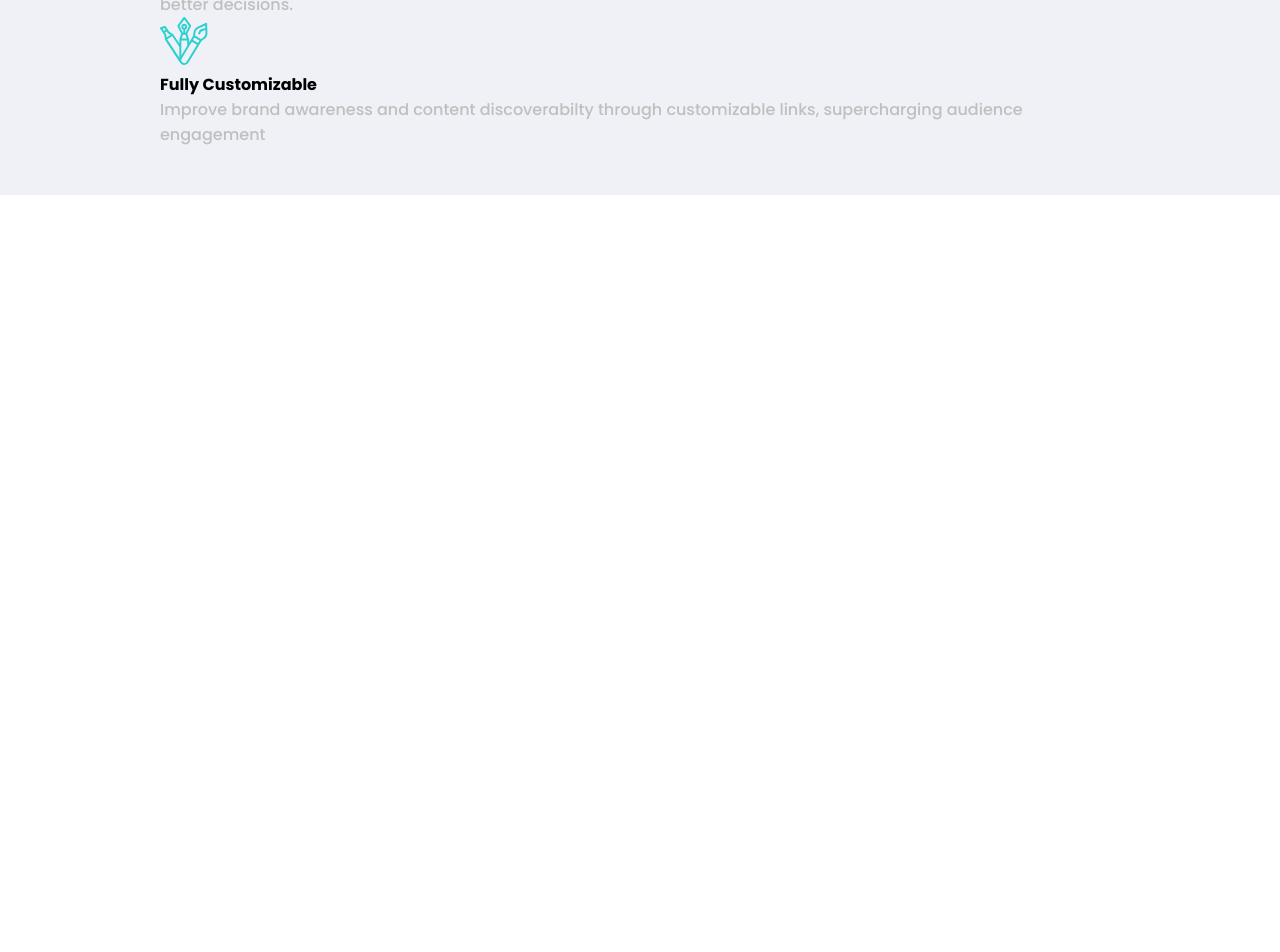
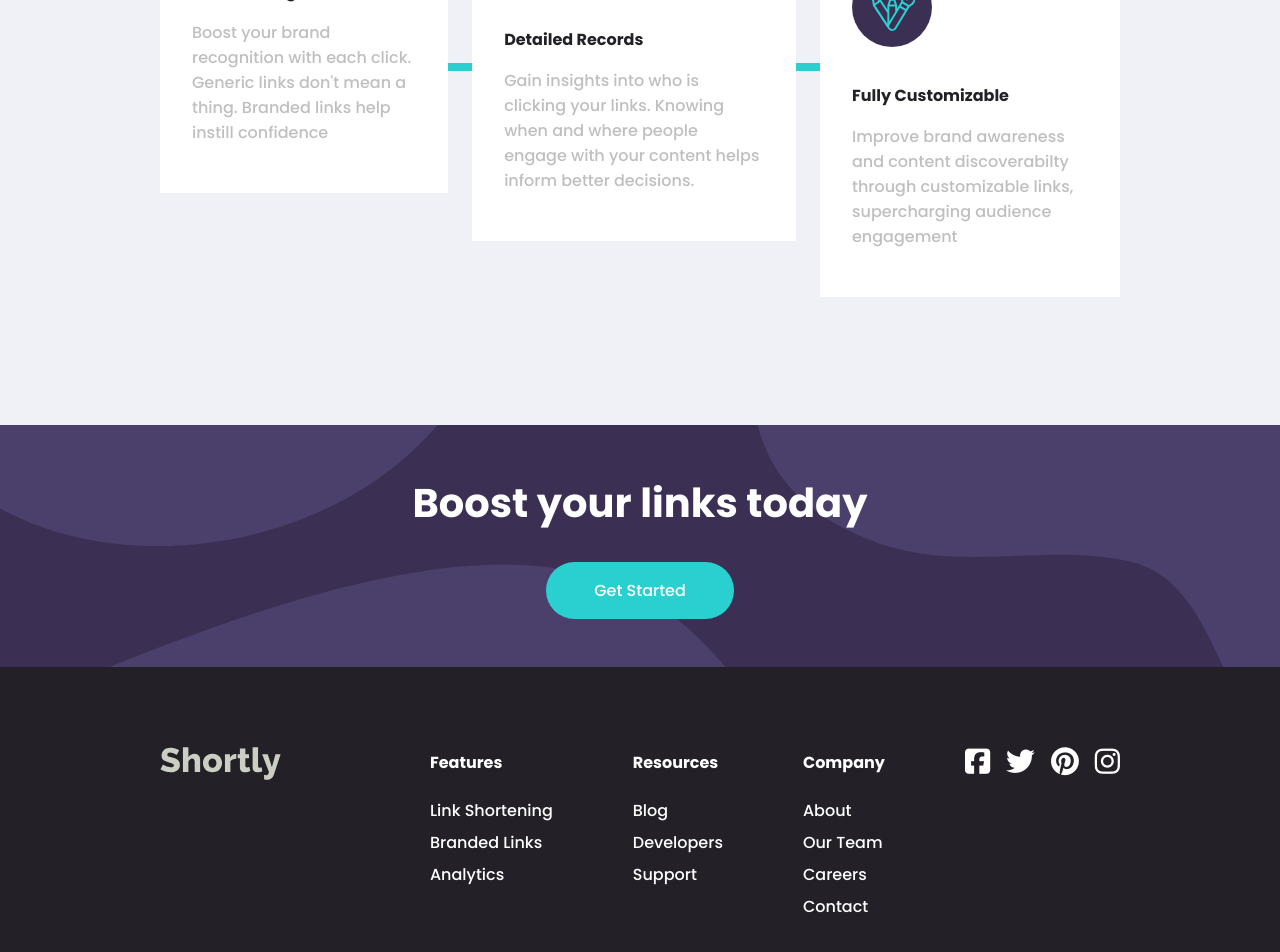
Before and after one commit to Verumun/url-shortening-api-landing-page, a React (Create React App) app: page / in a window 1280 px wide. Shown: the part 1178-2130 px from the top of the page. Before the commit the page ends 1373 px from the top, so only its background shows below. Built offline with nearby package versions, Linux system fonts and the light colour scheme.

Commit message:
Desktop view done

```diff
--- a/public/index.html
+++ b/public/index.html
@@ -2,7 +2,7 @@
 <html lang="en">
   <head>
     <meta charset="utf-8" />
-    <link rel="icon" href="%PUBLIC_URL%/favicon.ico" />
+    <!-- <link rel="icon" href="%PUBLIC_URL%/favicon.ico" /> -->
     <meta name="viewport" content="width=device-width, initial-scale=1" />
     <meta name="theme-color" content="#000000" />
     <meta
@@ -24,7 +24,7 @@
       work correctly both with client-side routing and a non-root public URL.
       Learn how to configure a non-root public URL by running `npm run build`.
     -->
-    <title>React App</title>
+    <title>Shortly</title>
   </head>
   <body>
     <noscript>You need to enable JavaScript to run this app.</noscript>
--- a/src/App.js
+++ b/src/App.js
@@ -3,6 +3,8 @@ import './App.scss'
 // import Navigation from './Navigation/Navigation';
 import Header  from './Components/Header/Header'
 import Main from './Components/Main/main.jsx'
+import GetStarted from './Components/GetStarted/GetStarted';
+import Footer from './Components/Footer/Footer';
 
 
 
@@ -11,6 +13,8 @@ function App() {
     <div className="App">
       <Header/>
       <Main/>
+      <GetStarted/>
+      <Footer/>
     </div>
   );
 }
--- /dev/null
+++ b/src/Components/Footer/Footer.jsx
@@ -0,0 +1,47 @@
+import React from 'react'
+import './Footer.scss'
+import logo from '../../images/logo.svg'
+
+function Footer() {
+  return (
+    <section className='footer'>
+        <div className="footer-logo"><img className='logo' src={logo} alt="" /></div>
+
+        <div className="footer-navigation">
+
+                <ul className='features'>
+                    <li className='header'><a href="#">Features</a></li>
+                    <li><a href="#">Link Shortening</a></li>
+                    <li><a href="#">Branded Links</a></li>
+                    <li><a href="#">Analytics</a></li>
+                </ul>
+
+                <ul className='resources'>
+                    <li className='header'><a href="#">Resources</a></li>
+                    <li><a href="#">Blog</a></li>
+                    <li><a href="#">Developers</a></li>
+                    <li><a href="#">Support</a></li>
+                </ul>
+
+                <ul className='company'>
+                    <li className='header'><a href="#">Company</a></li>
+                    <li><a href="#">About</a></li>
+                    <li><a href="#">Our Team</a></li>
+                    <li><a href="#">Careers</a></li>
+                    <li><a href="#">Contact</a></li>
+                </ul>
+
+                {/* Logos */}
+                <div className="logo-links">
+                    <i className="fa-brands fa-square-facebook" ></i>
+                    <i className="fa-brands fa-twitter"></i>
+                    <i className="fa-brands fa-pinterest"></i>
+                    <i className="fa-brands fa-instagram"></i>
+                </div>
+
+        </div>
+    </section>
+  )
+}
+
+export default Footer
--- /dev/null
+++ b/src/Components/Footer/Footer.scss
@@ -0,0 +1,54 @@
+@import '../../sass/variables';
+
+.footer{
+    background-color: $Very-Dark-Violet;
+    display: flex;
+    flex-direction: row;
+    // align-items: center;
+    justify-content: space-between;
+    padding: 5rem 10rem;
+
+    &-logo{
+        img{filter: invert(4);}
+    }
+
+    // Navigation
+    &-navigation{
+        color: #fff;
+        display: flex;
+        gap: 5rem;
+
+        li{
+
+            &.header{
+                margin-bottom: 1rem;
+                font-weight: 700;
+            }
+
+            a{
+                line-height: 2;
+
+                &:hover{
+                    color: $Cyan;
+
+                }
+            }
+        }
+
+
+        .logo-links{
+            display: inline-flex;
+            gap: 1rem;
+
+            i{
+                font-size: 1.8rem;
+                cursor: pointer;
+
+                &:hover{
+                    color: $Cyan;
+                }
+            }
+            // align-items: center;
+        }
+    }
+}
--- /dev/null
+++ b/src/Components/GetStarted/GetStarted.jsx
@@ -0,0 +1,15 @@
+import React from 'react'
+import './GetStarted.scss';
+
+function GetStarted() {
+  return (
+    <div className='get-started'>
+        <div className="content">
+            <h2>Boost your links today</h2>
+            <a>Get Started</a>
+        </div>
+    </div>
+  )
+}
+
+export default GetStarted
--- /dev/null
+++ b/src/Components/GetStarted/GetStarted.scss
@@ -0,0 +1,31 @@
+@import '../../sass/variables';
+
+.get-started{
+    background-color: $Dark-Violet;
+    background: url('../../images/bg-boost-desktop.svg') $Dark-Violet no-repeat center;
+
+
+
+    .content{
+        color: #fff;
+        // padding: 1rem;
+        text-align: center;
+        padding: 3rem 0;
+
+        h2{
+            font-size: 2.5rem;
+            margin-bottom: 1.8rem;
+        }
+
+        a{
+            background-color: $Cyan;
+            padding: 1rem 3rem;
+            border-radius: 2rem;
+            transition: all 500ms;
+            cursor: pointer;
+            display: inline-block;
+        }
+    }
+
+
+}
--- a/src/Components/Header/Header.scss
+++ b/src/Components/Header/Header.scss
@@ -30,7 +30,7 @@ section.landing{
             text-decoration: none;
             color: #fff;
             background-color: $Cyan;
-            padding: 1rem 2rem;
+            padding: 1rem 3rem;
             border-radius: 2rem;
             transition: all 500ms;
 
--- a/src/Components/Main/Cards/Cards.scss
+++ b/src/Components/Main/Cards/Cards.scss
@@ -0,0 +1,73 @@
+@import '../../../sass/variables';
+
+.cards{
+    display: flex;
+    gap: 1.5rem;
+    margin: 5rem 0;
+
+
+
+
+
+    .card{
+        background-color: #fff;
+        padding: 2rem;
+        // border-radius: .5rem;
+        height: fit-content;
+
+
+
+        .image{
+            margin-top: -4rem;
+            padding-bottom: 1.8rem;
+
+            img{
+
+                background-color: $Dark-Violet;
+                padding: 1rem;
+                border-radius: 50%;
+
+            }
+        }
+
+
+        &:nth-child(2){
+            margin-top: 3rem;
+            position: relative;
+
+
+
+            &::before, &::after{
+                content: '';
+                width: 1.5rem;
+                height: .5rem;
+                background-color: $Cyan;
+                position: absolute;
+                top: 7rem;
+            }
+
+            &::before{
+                left: -1.5rem;
+            }
+
+            &::after{
+                right: -1.5rem;
+
+            }
+        }
+
+        &:nth-child(3){
+            margin-top: 6rem;
+        }
+
+        .content{
+            padding-bottom: 1rem;
+            h4{
+                margin-bottom: 1rem;
+                color: $Very-Dark-Violet
+            }
+
+        }
+
+    }
+}
--- a/src/Components/Main/main.jsx
+++ b/src/Components/Main/main.jsx
@@ -18,6 +18,7 @@ function main() {
       </div>
 
       <Cards/>
+
     </div>
   );
 }
--- a/src/Components/Main/main.scss
+++ b/src/Components/Main/main.scss
@@ -11,7 +11,7 @@
         margin-top: 5rem;
 
         h2{
-            width: 50%;
+            font-size: 2.5rem;
             margin-inline: auto;
         }
         p{
--- a/src/index.scss
+++ b/src/index.scss
@@ -18,6 +18,19 @@ body{
 p{
     color: $Gray;
 }
+
+li{
+  list-style-type: none;
+}
+a{
+  text-decoration: none;
+  color: #fff;
+
+}
+
+.logo:hover{
+  cursor: pointer;
+}
 // body{
 
 // }
```
